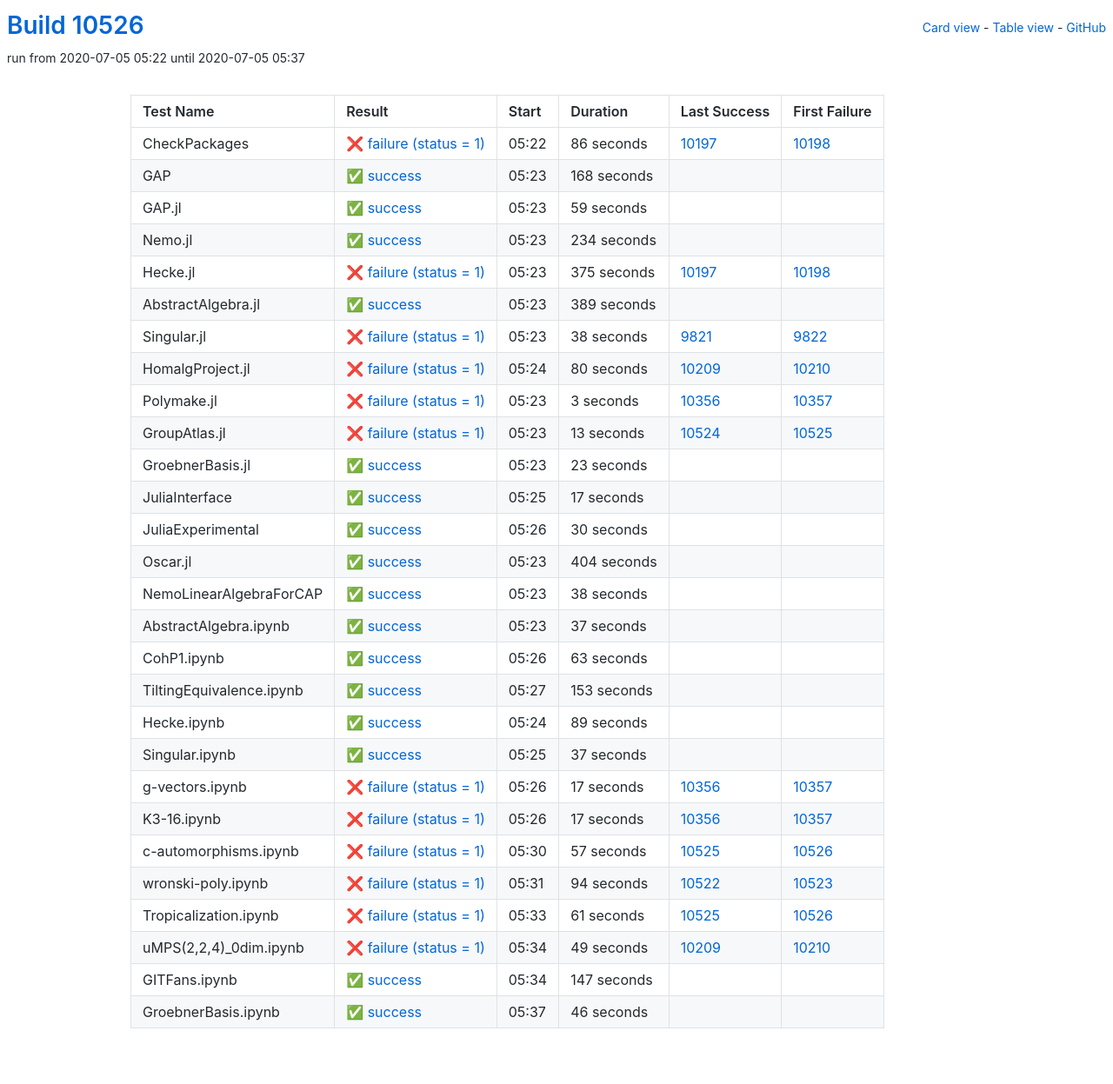
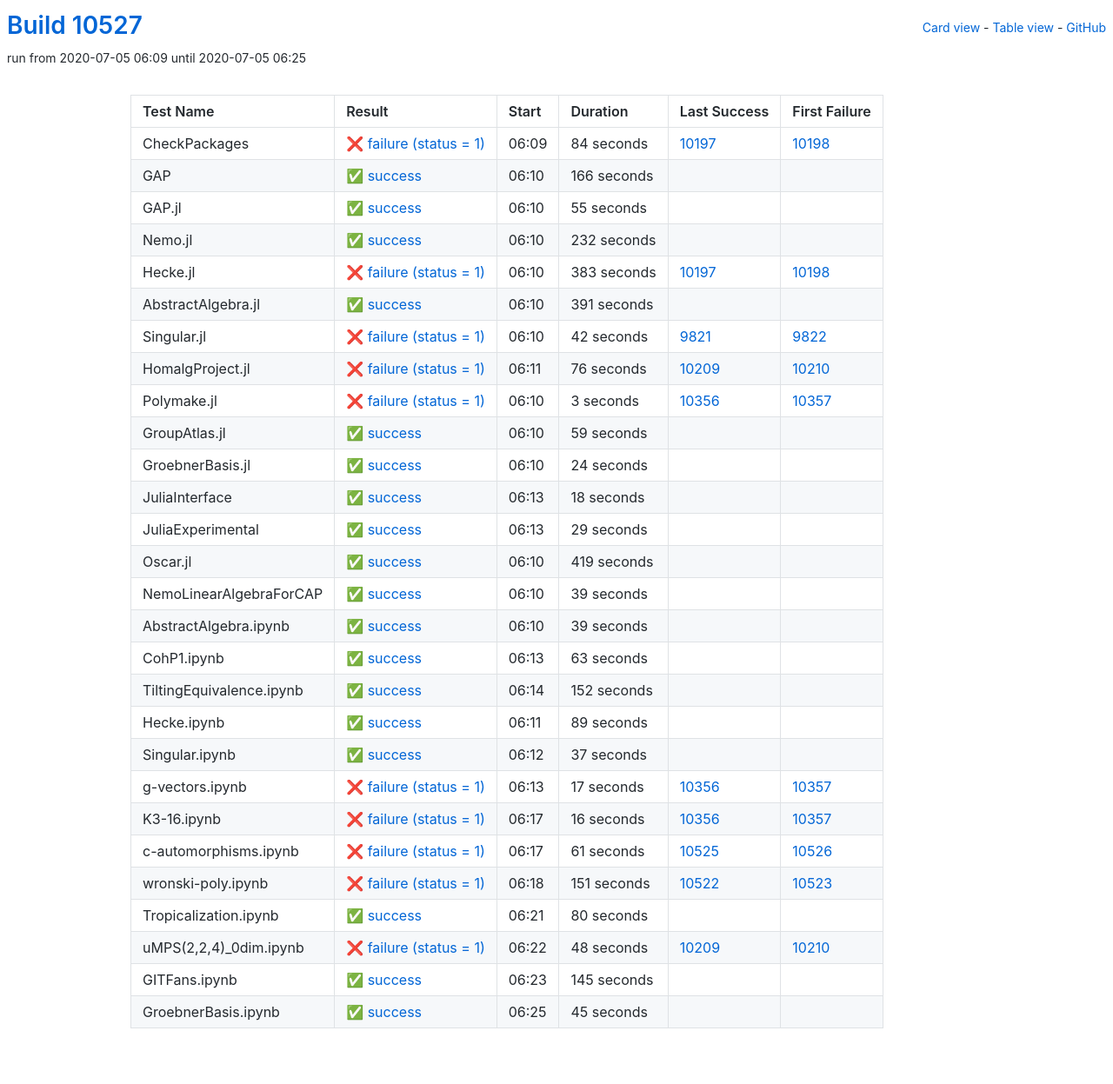
Before and after one commit to oscar-system/oscar-ci-status, a Jekyll site: the page built from table.html, in a window 1280 px wide. Shown: the whole page at 87% size. Built offline with Jekyll 4.4.1, drawn with Linux system fonts in a browser that asks for light colours.

Commit message:
Build #10527

```diff
--- a/_data/ci.yml
+++ b/_data/ci.yml
@@ -1,6 +1,6 @@
 ---
-build: 10526
-build_url: https://oscarci.mathematik.uni-kl.de/job/oscar/10526/
+build: 10527
+build_url: https://oscarci.mathematik.uni-kl.de/job/oscar/10527/
 job: oscar
 organization: oscar-system
 repo: oscar-ci-status
@@ -8,104 +8,104 @@
 tests:
 - name: CheckPackages
   id: checkpackages
-  log: https://oscarci.mathematik.uni-kl.de/job/oscar/10526/artifact/logs/build-10526/CheckPackages.log
-  start: 2020-07-05 05:22
+  log: https://oscarci.mathematik.uni-kl.de/job/oscar/10527/artifact/logs/build-10527/CheckPackages.log
+  start: 2020-07-05 06:09
   success: false
   exitcode: 1
   status: failure
-  duration: 86
+  duration: 84
   last_success: 10197
   last_success_url: https://oscarci.mathematik.uni-kl.de/job/oscar/10197/
   first_failure: 10198
   first_failure_url: https://oscarci.mathematik.uni-kl.de/job/oscar/10198/
 - name: GAP
   id: gap
-  log: https://oscarci.mathematik.uni-kl.de/job/oscar/10526/artifact/logs/build-10526/GAP.log
-  start: 2020-07-05 05:23
+  log: https://oscarci.mathematik.uni-kl.de/job/oscar/10527/artifact/logs/build-10527/GAP.log
+  start: 2020-07-05 06:10
   success: true
   exitcode: 0
   status: success
-  duration: 168
+  duration: 166
   last_success: false
   last_success_url:
   first_failure: false
   first_failure_url:
 - name: GAP.jl
   id: gap-jl
-  log: https://oscarci.mathematik.uni-kl.de/job/oscar/10526/artifact/logs/build-10526/GAP.jl.log
-  start: 2020-07-05 05:23
+  log: https://oscarci.mathematik.uni-kl.de/job/oscar/10527/artifact/logs/build-10527/GAP.jl.log
+  start: 2020-07-05 06:10
   success: true
   exitcode: 0
   status: success
-  duration: 59
+  duration: 55
   last_success: false
   last_success_url:
   first_failure: false
   first_failure_url:
 - name: Nemo.jl
   id: nemo-jl
-  log: https://oscarci.mathematik.uni-kl.de/job/oscar/10526/artifact/logs/build-10526/Nemo.jl.log
-  start: 2020-07-05 05:23
+  log: https://oscarci.mathematik.uni-kl.de/job/oscar/10527/artifact/logs/build-10527/Nemo.jl.log
+  start: 2020-07-05 06:10
   success: true
   exitcode: 0
   status: success
-  duration: 234
+  duration: 232
   last_success: false
   last_success_url:
   first_failure: false
   first_failure_url:
 - name: Hecke.jl
   id: hecke-jl
-  log: https://oscarci.mathematik.uni-kl.de/job/oscar/10526/artifact/logs/build-10526/Hecke.jl.log
-  start: 2020-07-05 05:23
+  log: https://oscarci.mathematik.uni-kl.de/job/oscar/10527/artifact/logs/build-10527/Hecke.jl.log
+  start: 2020-07-05 06:10
   success: false
   exitcode: 1
   status: failure
-  duration: 375
+  duration: 383
   last_success: 10197
   last_success_url: https://oscarci.mathematik.uni-kl.de/job/oscar/10197/
   first_failure: 10198
   first_failure_url: https://oscarci.mathematik.uni-kl.de/job/oscar/10198/
 - name: AbstractAlgebra.jl
   id: abstractalgebra-jl
-  log: https://oscarci.mathematik.uni-kl.de/job/oscar/10526/artifact/logs/build-10526/AbstractAlgebra.jl.log
-  start: 2020-07-05 05:23
+  log: https://oscarci.mathematik.uni-kl.de/job/oscar/10527/artifact/logs/build-10527/AbstractAlgebra.jl.log
+  start: 2020-07-05 06:10
   success: true
   exitcode: 0
   status: success
-  duration: 389
+  duration: 391
   last_success: false
   last_success_url:
   first_failure: false
   first_failure_url:
 - name: Singular.jl
   id: singular-jl
-  log: https://oscarci.mathematik.uni-kl.de/job/oscar/10526/artifact/logs/build-10526/Singular.jl.log
-  start: 2020-07-05 05:23
+  log: https://oscarci.mathematik.uni-kl.de/job/oscar/10527/artifact/logs/build-10527/Singular.jl.log
+  start: 2020-07-05 06:10
   success: false
   exitcode: 1
   status: failure
-  duration: 38
+  duration: 42
   last_success: 9821
   last_success_url: https://oscarci.mathematik.uni-kl.de/job/oscar/9821/
   first_failure: 9822
   first_failure_url: https://oscarci.mathematik.uni-kl.de/job/oscar/9822/
 - name: HomalgProject.jl
   id: homalgproject-jl
-  log: https://oscarci.mathematik.uni-kl.de/job/oscar/10526/artifact/logs/build-10526/HomalgProject.jl.log
-  start: 2020-07-05 05:24
+  log: https://oscarci.mathematik.uni-kl.de/job/oscar/10527/artifact/logs/build-10527/HomalgProject.jl.log
+  start: 2020-07-05 06:11
   success: false
   exitcode: 1
   status: failure
-  duration: 80
+  duration: 76
   last_success: 10209
   last_success_url: https://oscarci.mathematik.uni-kl.de/job/oscar/10209/
   first_failure: 10210
   first_failure_url: https://oscarci.mathematik.uni-kl.de/job/oscar/10210/
 - name: Polymake.jl
   id: polymake-jl
-  log: https://oscarci.mathematik.uni-kl.de/job/oscar/10526/artifact/logs/build-10526/Polymake.jl.log
-  start: 2020-07-05 05:23
+  log: https://oscarci.mathematik.uni-kl.de/job/oscar/10527/artifact/logs/build-10527/Polymake.jl.log
+  start: 2020-07-05 06:10
   success: false
   exitcode: 1
   status: failure
@@ -116,92 +116,92 @@
   first_failure_url: https://oscarci.mathematik.uni-kl.de/job/oscar/10357/
 - name: GroupAtlas.jl
   id: groupatlas-jl
-  log: https://oscarci.mathematik.uni-kl.de/job/oscar/10526/artifact/logs/build-10526/GroupAtlas.jl.log
-  start: 2020-07-05 05:23
-  success: false
-  exitcode: 1
-  status: failure
-  duration: 13
-  last_success: 10524
-  last_success_url: https://oscarci.mathematik.uni-kl.de/job/oscar/10524/
-  first_failure: 10525
-  first_failure_url: https://oscarci.mathematik.uni-kl.de/job/oscar/10525/
-- name: GroebnerBasis.jl
-  id: groebnerbasis-jl
-  log: https://oscarci.mathematik.uni-kl.de/job/oscar/10526/artifact/logs/build-10526/GroebnerBasis.jl.log
-  start: 2020-07-05 05:23
+  log: https://oscarci.mathematik.uni-kl.de/job/oscar/10527/artifact/logs/build-10527/GroupAtlas.jl.log
+  start: 2020-07-05 06:10
   success: true
   exitcode: 0
   status: success
-  duration: 23
+  duration: 59
+  last_success: false
+  last_success_url:
+  first_failure: false
+  first_failure_url:
+- name: GroebnerBasis.jl
+  id: groebnerbasis-jl
+  log: https://oscarci.mathematik.uni-kl.de/job/oscar/10527/artifact/logs/build-10527/GroebnerBasis.jl.log
+  start: 2020-07-05 06:10
+  success: true
+  exitcode: 0
+  status: success
+  duration: 24
   last_success: false
   last_success_url:
   first_failure: false
   first_failure_url:
 - name: JuliaInterface
   id: juliainterface
-  log: https://oscarci.mathematik.uni-kl.de/job/oscar/10526/artifact/logs/build-10526/JuliaInterface.log
-  start: 2020-07-05 05:25
+  log: https://oscarci.mathematik.uni-kl.de/job/oscar/10527/artifact/logs/build-10527/JuliaInterface.log
+  start: 2020-07-05 06:13
   success: true
   exitcode: 0
   status: success
-  duration: 17
+  duration: 18
   last_success: false
   last_success_url:
   first_failure: false
   first_failure_url:
 - name: JuliaExperimental
   id: juliaexperimental
-  log: https://oscarci.mathematik.uni-kl.de/job/oscar/10526/artifact/logs/build-10526/JuliaExperimental.log
-  start: 2020-07-05 05:26
+  log: https://oscarci.mathematik.uni-kl.de/job/oscar/10527/artifact/logs/build-10527/JuliaExperimental.log
+  start: 2020-07-05 06:13
   success: true
   exitcode: 0
   status: success
-  duration: 30
+  duration: 29
   last_success: false
   last_success_url:
   first_failure: false
   first_failure_url:
 - name: Oscar.jl
   id: oscar-jl
-  log: https://oscarci.mathematik.uni-kl.de/job/oscar/10526/artifact/logs/build-10526/Oscar.jl.log
-  start: 2020-07-05 05:23
+  log: https://oscarci.mathematik.uni-kl.de/job/oscar/10527/artifact/logs/build-10527/Oscar.jl.log
+  start: 2020-07-05 06:10
   success: true
   exitcode: 0
   status: success
-  duration: 404
+  duration: 419
   last_success: false
   last_success_url:
   first_failure: false
   first_failure_url:
 - name: NemoLinearAlgebraForCAP
   id: nemolinearalgebraforcap
-  log: https://oscarci.mathematik.uni-kl.de/job/oscar/10526/artifact/logs/build-10526/NemoLinearAlgebraForCAP.log
-  start: 2020-07-05 05:23
+  log: https://oscarci.mathematik.uni-kl.de/job/oscar/10527/artifact/logs/build-10527/NemoLinearAlgebraForCAP.log
+  start: 2020-07-05 06:10
   success: true
   exitcode: 0
   status: success
-  duration: 38
+  duration: 39
   last_success: false
   last_success_url:
   first_failure: false
   first_failure_url:
 - name: AbstractAlgebra.ipynb
   id: abstractalgebra-ipynb
-  log: https://oscarci.mathematik.uni-kl.de/job/oscar/10526/artifact/logs/build-10526/AbstractAlgebra.ipynb.log
-  start: 2020-07-05 05:23
+  log: https://oscarci.mathematik.uni-kl.de/job/oscar/10527/artifact/logs/build-10527/AbstractAlgebra.ipynb.log
+  start: 2020-07-05 06:10
   success: true
   exitcode: 0
   status: success
-  duration: 37
+  duration: 39
   last_success: false
   last_success_url:
   first_failure: false
   first_failure_url:
 - name: CohP1.ipynb
   id: cohp1-ipynb
-  log: https://oscarci.mathematik.uni-kl.de/job/oscar/10526/artifact/logs/build-10526/CohP1.ipynb.log
-  start: 2020-07-05 05:26
+  log: https://oscarci.mathematik.uni-kl.de/job/oscar/10527/artifact/logs/build-10527/CohP1.ipynb.log
+  start: 2020-07-05 06:13
   success: true
   exitcode: 0
   status: success
@@ -212,20 +212,20 @@
   first_failure_url:
 - name: TiltingEquivalence.ipynb
   id: tiltingequivalence-ipynb
-  log: https://oscarci.mathematik.uni-kl.de/job/oscar/10526/artifact/logs/build-10526/TiltingEquivalence.ipynb.log
-  start: 2020-07-05 05:27
+  log: https://oscarci.mathematik.uni-kl.de/job/oscar/10527/artifact/logs/build-10527/TiltingEquivalence.ipynb.log
+  start: 2020-07-05 06:14
   success: true
   exitcode: 0
   status: success
-  duration: 153
+  duration: 152
   last_success: false
   last_success_url:
   first_failure: false
   first_failure_url:
 - name: Hecke.ipynb
   id: hecke-ipynb
-  log: https://oscarci.mathematik.uni-kl.de/job/oscar/10526/artifact/logs/build-10526/Hecke.ipynb.log
-  start: 2020-07-05 05:24
+  log: https://oscarci.mathematik.uni-kl.de/job/oscar/10527/artifact/logs/build-10527/Hecke.ipynb.log
+  start: 2020-07-05 06:11
   success: true
   exitcode: 0
   status: success
@@ -236,8 +236,8 @@
   first_failure_url:
 - name: Singular.ipynb
   id: singular-ipynb
-  log: https://oscarci.mathematik.uni-kl.de/job/oscar/10526/artifact/logs/build-10526/Singular.ipynb.log
-  start: 2020-07-05 05:25
+  log: https://oscarci.mathematik.uni-kl.de/job/oscar/10527/artifact/logs/build-10527/Singular.ipynb.log
+  start: 2020-07-05 06:12
   success: true
   exitcode: 0
   status: success
@@ -248,8 +248,8 @@
   first_failure_url:
 - name: g-vectors.ipynb
   id: g-vectors-ipynb
-  log: https://oscarci.mathematik.uni-kl.de/job/oscar/10526/artifact/logs/build-10526/g-vectors.ipynb.log
-  start: 2020-07-05 05:26
+  log: https://oscarci.mathematik.uni-kl.de/job/oscar/10527/artifact/logs/build-10527/g-vectors.ipynb.log
+  start: 2020-07-05 06:13
   success: false
   exitcode: 1
   status: failure
@@ -260,44 +260,20 @@
   first_failure_url: https://oscarci.mathematik.uni-kl.de/job/oscar/10357/
 - name: K3-16.ipynb
   id: k3-16-ipynb
-  log: https://oscarci.mathematik.uni-kl.de/job/oscar/10526/artifact/logs/build-10526/K3-16.ipynb.log
-  start: 2020-07-05 05:26
+  log: https://oscarci.mathematik.uni-kl.de/job/oscar/10527/artifact/logs/build-10527/K3-16.ipynb.log
+  start: 2020-07-05 06:17
   success: false
   exitcode: 1
   status: failure
-  duration: 17
+  duration: 16
   last_success: 10356
   last_success_url: https://oscarci.mathematik.uni-kl.de/job/oscar/10356/
   first_failure: 10357
   first_failure_url: https://oscarci.mathematik.uni-kl.de/job/oscar/10357/
 - name: c-automorphisms.ipynb
   id: c-automorphisms-ipynb
-  log: https://oscarci.mathematik.uni-kl.de/job/oscar/10526/artifact/logs/build-10526/c-automorphisms.ipynb.log
-  start: 2020-07-05 05:30
-  success: false
-  exitcode: 1
-  status: failure
-  duration: 57
-  last_success: 10525
-  last_success_url: https://oscarci.mathematik.uni-kl.de/job/oscar/10525/
-  first_failure: 10526
-  first_failure_url: https://oscarci.mathematik.uni-kl.de/job/oscar/10526/
-- name: wronski-poly.ipynb
-  id: wronski-poly-ipynb
-  log: https://oscarci.mathematik.uni-kl.de/job/oscar/10526/artifact/logs/build-10526/wronski-poly.ipynb.log
-  start: 2020-07-05 05:31
-  success: false
-  exitcode: 1
-  status: failure
-  duration: 94
-  last_success: 10522
-  last_success_url: https://oscarci.mathematik.uni-kl.de/job/oscar/10522/
-  first_failure: 10523
-  first_failure_url: https://oscarci.mathematik.uni-kl.de/job/oscar/10523/
-- name: Tropicalization.ipynb
-  id: tropicalization-ipynb
-  log: https://oscarci.mathematik.uni-kl.de/job/oscar/10526/artifact/logs/build-10526/Tropicalization.ipynb.log
-  start: 2020-07-05 05:33
+  log: https://oscarci.mathematik.uni-kl.de/job/oscar/10527/artifact/logs/build-10527/c-automorphisms.ipynb.log
+  start: 2020-07-05 06:17
   success: false
   exitcode: 1
   status: failure
@@ -306,38 +282,62 @@
   last_success_url: https://oscarci.mathematik.uni-kl.de/job/oscar/10525/
   first_failure: 10526
   first_failure_url: https://oscarci.mathematik.uni-kl.de/job/oscar/10526/
-- name: uMPS(2,2,4)_0dim.ipynb
-  id: umps-2-2-4-0dim-ipynb
-  log: https://oscarci.mathematik.uni-kl.de/job/oscar/10526/artifact/logs/build-10526/uMPS-2-2-4-_0dim.ipynb.log
-  start: 2020-07-05 05:34
+- name: wronski-poly.ipynb
+  id: wronski-poly-ipynb
+  log: https://oscarci.mathematik.uni-kl.de/job/oscar/10527/artifact/logs/build-10527/wronski-poly.ipynb.log
+  start: 2020-07-05 06:18
   success: false
   exitcode: 1
   status: failure
-  duration: 49
+  duration: 151
+  last_success: 10522
+  last_success_url: https://oscarci.mathematik.uni-kl.de/job/oscar/10522/
+  first_failure: 10523
+  first_failure_url: https://oscarci.mathematik.uni-kl.de/job/oscar/10523/
+- name: Tropicalization.ipynb
+  id: tropicalization-ipynb
+  log: https://oscarci.mathematik.uni-kl.de/job/oscar/10527/artifact/logs/build-10527/Tropicalization.ipynb.log
+  start: 2020-07-05 06:21
+  success: true
+  exitcode: 0
+  status: success
+  duration: 80
+  last_success: false
+  last_success_url:
+  first_failure: false
+  first_failure_url:
+- name: uMPS(2,2,4)_0dim.ipynb
+  id: umps-2-2-4-0dim-ipynb
+  log: https://oscarci.mathematik.uni-kl.de/job/oscar/10527/artifact/logs/build-10527/uMPS-2-2-4-_0dim.ipynb.log
+  start: 2020-07-05 06:22
+  success: false
+  exitcode: 1
+  status: failure
+  duration: 48
   last_success: 10209
   last_success_url: https://oscarci.mathematik.uni-kl.de/job/oscar/10209/
   first_failure: 10210
   first_failure_url: https://oscarci.mathematik.uni-kl.de/job/oscar/10210/
 - name: GITFans.ipynb
   id: gitfans-ipynb
-  log: https://oscarci.mathematik.uni-kl.de/job/oscar/10526/artifact/logs/build-10526/GITFans.ipynb.log
-  start: 2020-07-05 05:34
+  log: https://oscarci.mathematik.uni-kl.de/job/oscar/10527/artifact/logs/build-10527/GITFans.ipynb.log
+  start: 2020-07-05 06:23
   success: true
   exitcode: 0
   status: success
-  duration: 147
+  duration: 145
   last_success: false
   last_success_url:
   first_failure: false
   first_failure_url:
 - name: GroebnerBasis.ipynb
   id: groebnerbasis-ipynb
-  log: https://oscarci.mathematik.uni-kl.de/job/oscar/10526/artifact/logs/build-10526/GroebnerBasis.ipynb.log
-  start: 2020-07-05 05:37
+  log: https://oscarci.mathematik.uni-kl.de/job/oscar/10527/artifact/logs/build-10527/GroebnerBasis.ipynb.log
+  start: 2020-07-05 06:25
   success: true
   exitcode: 0
   status: success
-  duration: 46
+  duration: 45
   last_success: false
   last_success_url:
   first_failure: false
```
Also changed, not shown: README.md.
